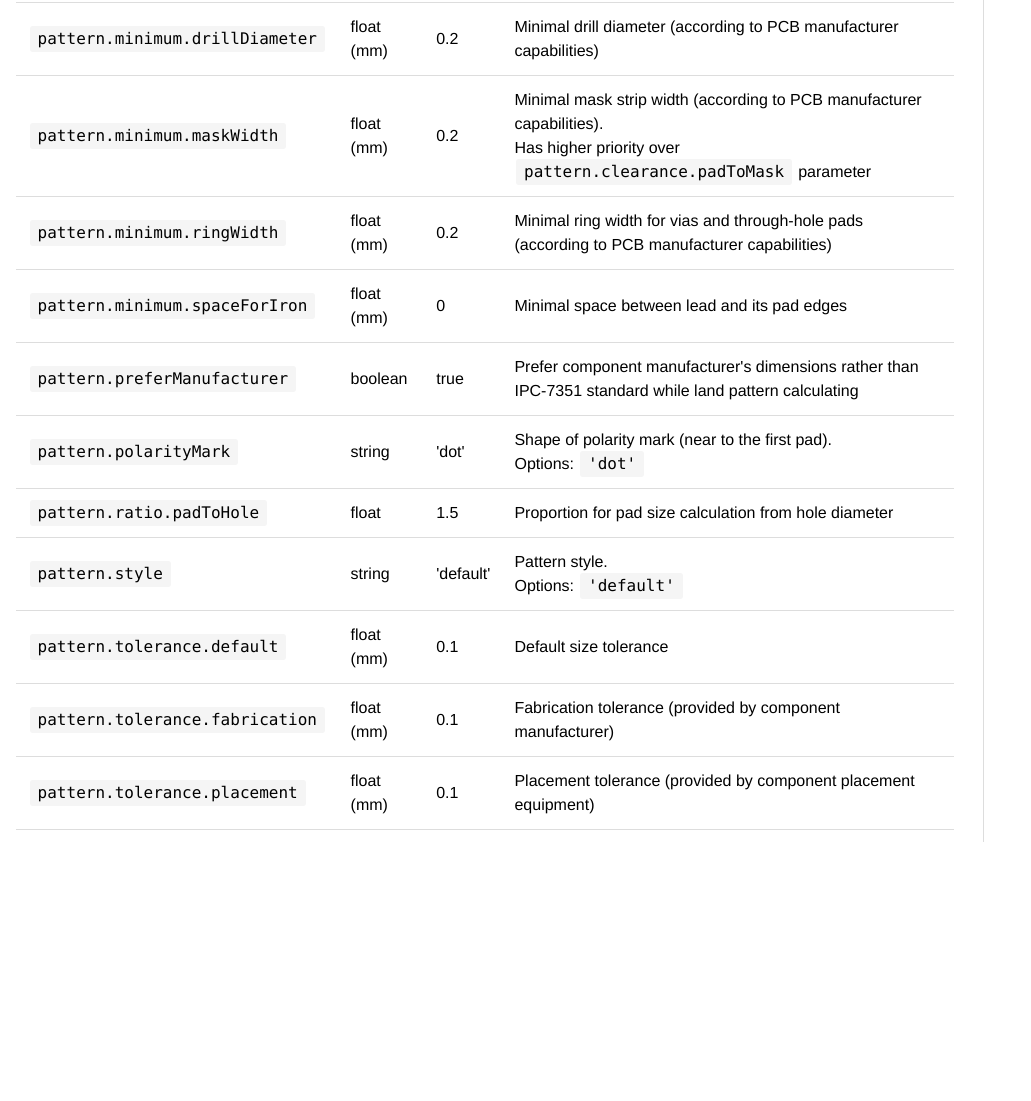
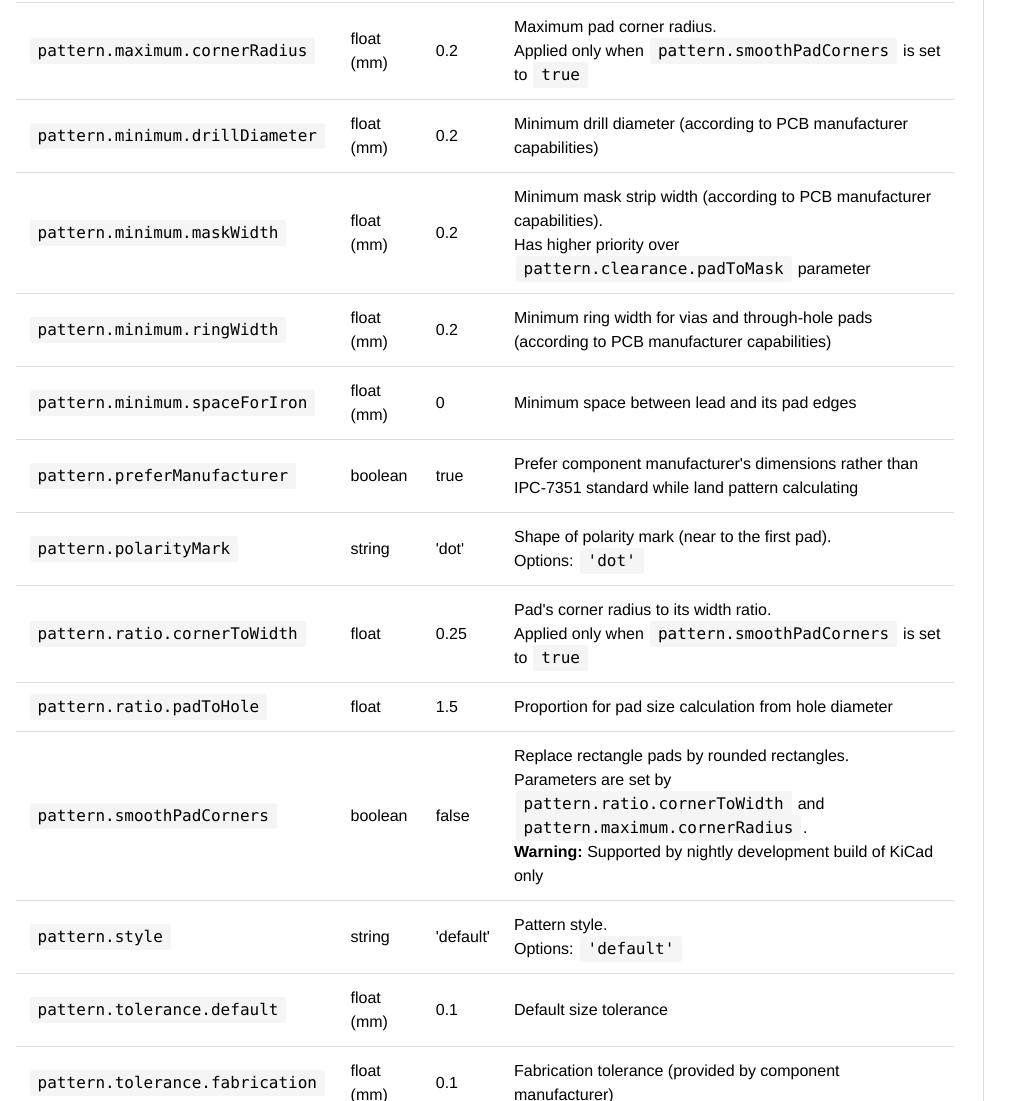
Before and after one commit to qeda/doc, a website: page core/utility/index.html in a window 1280 px wide. Shown: the part 5999-7100 px from the top of the page, without its empty margins (0-1031 px from the left). Before the commit the page ends 6873 px from the top, so only its background shows below. Drawn offline with Linux system fonts and the light colour scheme.

Commit message:
Add new configuration parameters of command-line utility

```diff
--- a/core/utility/index.html
+++ b/core/utility/index.html
@@ -332,28 +332,34 @@ qeda ground earth/GNDE
 <td>Line width for drawing in silkscreen layer</td>
 </tr>
 <tr>
+<td><nobr><code>pattern.maximum.cornerRadius</code></nobr></td>
+<td>float (mm)</td>
+<td>0.2</td>
+<td>Maximum pad corner radius.<br/> Applied only when <code>pattern.smoothPadCorners</code> is set to <code>true</code></td>
+</tr>
+<tr>
 <td><nobr><code>pattern.minimum.drillDiameter</code></nobr></td>
 <td>float (mm)</td>
 <td>0.2</td>
-<td>Minimal drill diameter (according to PCB manufacturer capabilities)</td>
+<td>Minimum drill diameter (according to PCB manufacturer capabilities)</td>
 </tr>
 <tr>
 <td><nobr><code>pattern.minimum.maskWidth</code></nobr></td>
 <td>float (mm)</td>
 <td>0.2</td>
-<td>Minimal mask strip width (according to PCB manufacturer capabilities).<br/>Has higher priority over <nobr><code>pattern.clearance.padToMask</code></nobr> parameter</td>
+<td>Minimum mask strip width (according to PCB manufacturer capabilities).<br/>Has higher priority over <nobr><code>pattern.clearance.padToMask</code></nobr> parameter</td>
 </tr>
 <tr>
 <td><nobr><code>pattern.minimum.ringWidth</code></nobr></td>
 <td>float (mm)</td>
 <td>0.2</td>
-<td>Minimal ring width for vias and through-hole pads (according to PCB manufacturer capabilities)</td>
+<td>Minimum ring width for vias and through-hole pads (according to PCB manufacturer capabilities)</td>
 </tr>
 <tr>
 <td><nobr><code>pattern.minimum.spaceForIron</code></nobr></td>
 <td>float (mm)</td>
 <td>0</td>
-<td>Minimal space between lead and its pad edges</td>
+<td>Minimum space between lead and its pad edges</td>
 </tr>
 <tr>
 <td><nobr><code>pattern.preferManufacturer</code></nobr></td>
@@ -368,10 +374,22 @@ qeda ground earth/GNDE
 <td>Shape of polarity mark (near to the first pad).<br/> Options: <code>&#39;dot&#39;</code></td>
 </tr>
 <tr>
+<td><nobr><code>pattern.ratio.cornerToWidth</code></nobr></td>
+<td>float</td>
+<td>0.25</td>
+<td>Pad&#39;s corner radius to its width ratio.<br/> Applied only when <code>pattern.smoothPadCorners</code> is set to <code>true</code></td>
+</tr>
+<tr>
 <td><nobr><code>pattern.ratio.padToHole</code></nobr></td>
 <td>float</td>
 <td>1.5</td>
 <td>Proportion for pad size calculation from hole diameter</td>
+</tr>
+<tr>
+<td><nobr><code>pattern.smoothPadCorners</code></nobr></td>
+<td>boolean</td>
+<td>false</td>
+<td>Replace rectangle pads by rounded rectangles.<br/> Parameters are set by <code>pattern.ratio.cornerToWidth</code> and <code>pattern.maximum.cornerRadius</code>.<br/><strong>Warning:</strong> Supported by nightly development build of KiCad only</td>
 </tr>
 <tr>
 <td><nobr><code>pattern.style</code></nobr></td>
```
Also changed, not shown: src/pages/2-core/1-utility.md (+7 -4 lines).
